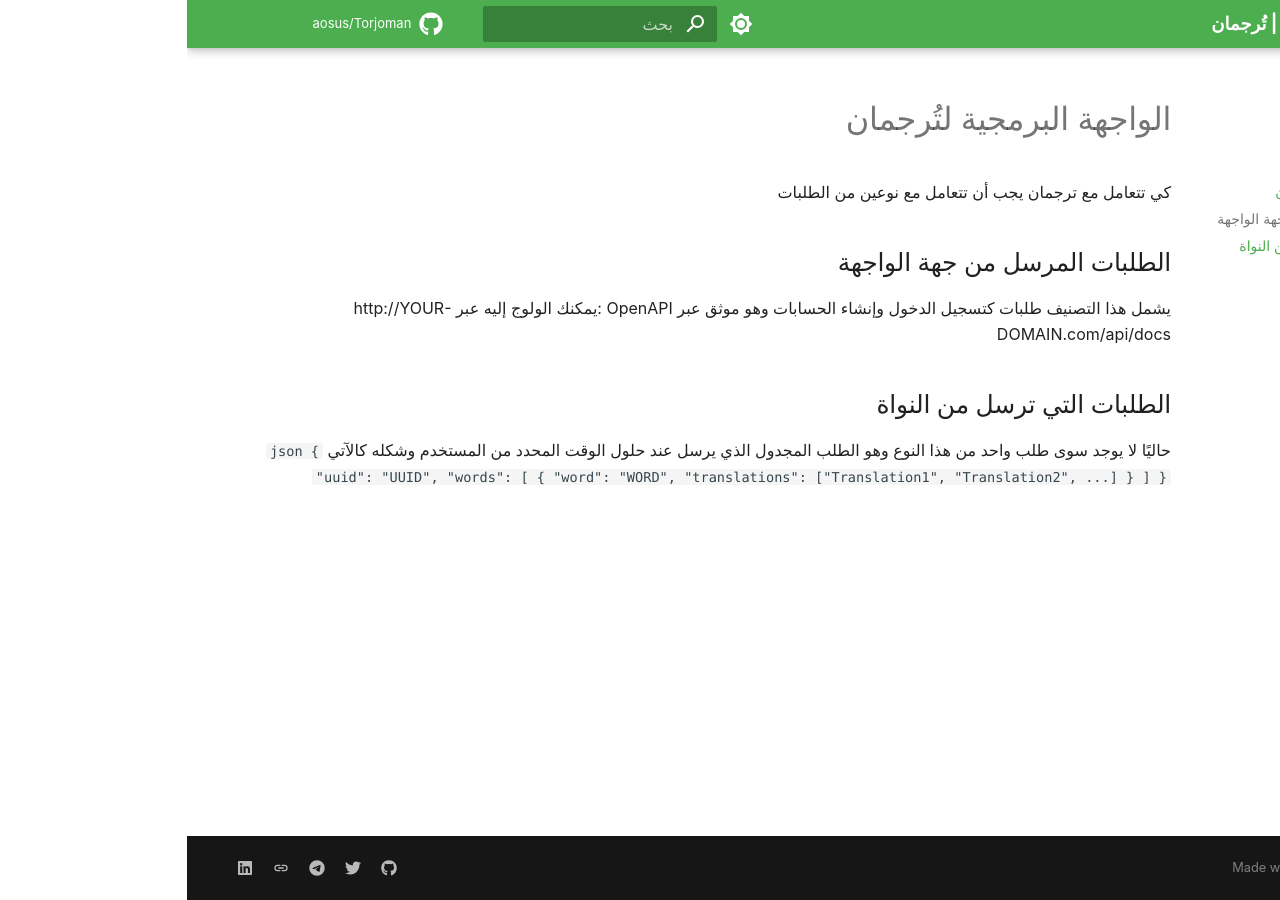
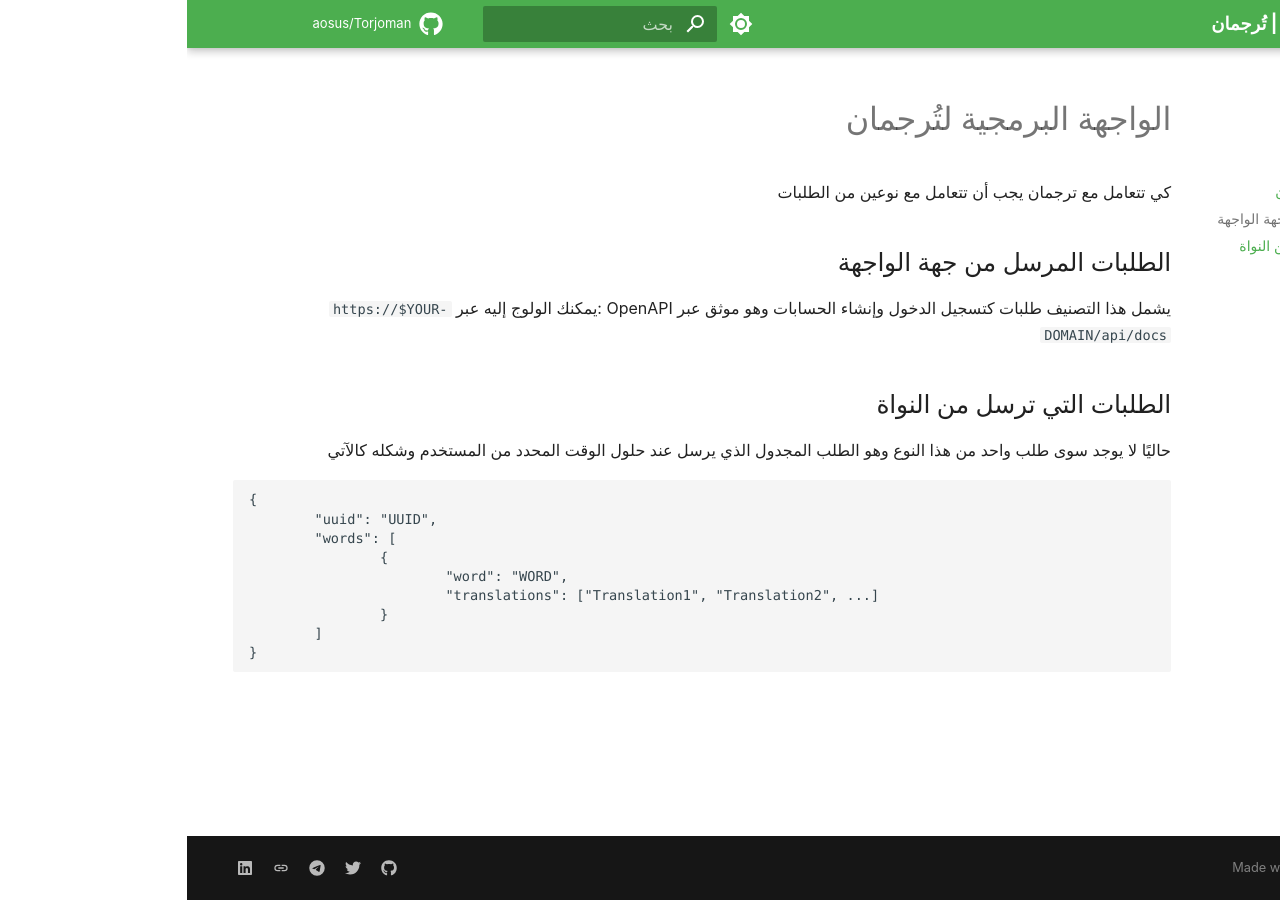
Before and after one commit to aosus/Torjoman, an MkDocs documentation site: the page built from docs/source/api-spec.md, in a window 1280 px wide. Built offline with MkDocs 1.6.1 and Material for MkDocs 9.7.7, drawn with Linux system fonts in a browser that asks for light colours; some web fonts are replaced; comment, search, counter and statistics services are not loaded; some of the changed lines change nothing that is shown.

Commit message:
Fix codeblock

````diff
--- a/docs/source/api-spec.md
+++ b/docs/source/api-spec.md
@@ -4,17 +4,18 @@
 
 ## الطلبات المرسل من جهة الواجهة
 يشمل هذا التصنيف طلبات كتسجيل الدخول وإنشاء الحسابات وهو موثق عبر OpenAPI :يمكنك الولوج إليه عبر
-http://YOUR-DOMAIN.com/api/docs
+`https://$YOUR-DOMAIN/api/docs`
 ## الطلبات التي ترسل من النواة
-  حاليًا لا يوجد سوى طلب واحد من هذا النوع وهو الطلب المجدول الذي يرسل عند حلول الوقت المحدد من المستخدم وشكله كالآتي
-  ```json
-  {
-    "uuid": "UUID",
-    "words": [
-            {
-                    "word": "WORD",
-                    "translations": ["Translation1", "Translation2", ...]
-            }
-    ]
-  }
-  ```
+حاليًا لا يوجد سوى طلب واحد من هذا النوع وهو الطلب المجدول الذي يرسل عند حلول الوقت المحدد من المستخدم وشكله كالآتي
+
+```JSON
+{
+        "uuid": "UUID",
+        "words": [
+                {
+                        "word": "WORD",
+                        "translations": ["Translation1", "Translation2", ...]
+                }
+        ]
+}
+```
````
